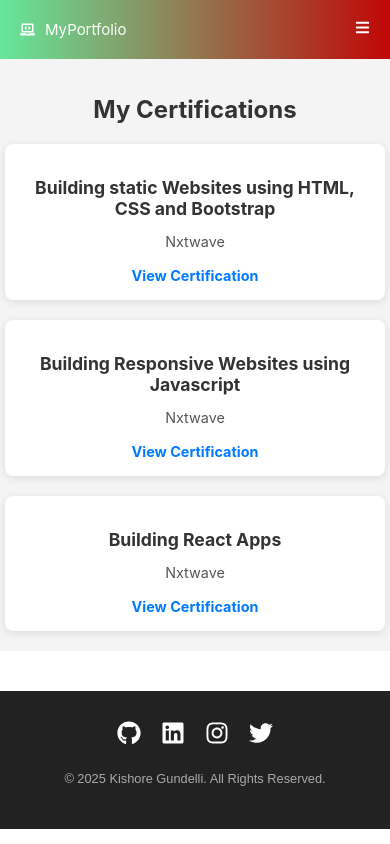
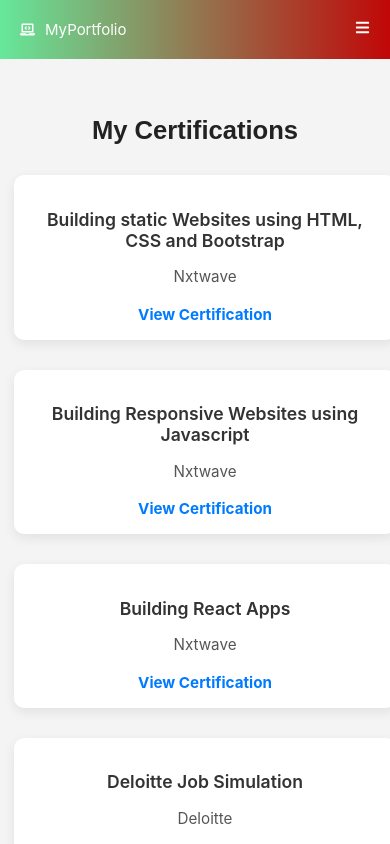
Before and after one commit to kishore771/tech-codes, a React (Create React App) app: page /Mycertifications in a window 390 px wide. Shown: the top 844 px of the page. Built offline with nearby package versions, Linux system fonts and the light colour scheme.

Commit message:
changes made in home page css and header color

```diff
--- a/src/components/Contact/index.css
+++ b/src/components/Contact/index.css
@@ -1,4 +1,12 @@
+/* Layout fix for sticky footer */
+.page-wrapper {
+  display: flex;
+  flex-direction: column;
+  min-height: 100vh;
+}
+
 .contact-container {
+  flex: 1;
   max-width: 600px;
   margin: 0 auto;
   padding: 20px;
--- a/src/components/Contact/index.js
+++ b/src/components/Contact/index.js
@@ -1,6 +1,6 @@
 import React, { useState } from 'react';
 import emailjs from 'emailjs-com';
-import './index.css'; // Make sure to import the CSS
+import './index.css';
 import Header from '../Header';
 import Footer from '../Footer';
 
@@ -10,7 +10,6 @@
     user_email: '',
     message: ''
   });
-
 
   const [submitted, setSubmitted] = useState(false);
 
@@ -24,40 +23,37 @@
   const handleSubmit = (e) => {
     e.preventDefault();
 
-    // Send form data to EmailJS
     emailjs
       .sendForm(
-        'service_i42m8a8', // Your EmailJS service ID
-        'template_1h9670v', // Your EmailJS template ID
-        e.target,           // Form reference
-        'kH8X9pBehleCBrno3'      // Your EmailJS user ID
+        'service_i42m8a8',
+        'template_1h9670v',
+        e.target,
+        'kH8X9pBehleCBrno3'
       )
       .then(
         (result) => {
           console.log('Message sent:', result.text);
           setSubmitted(true);
-            setFormData({
-              user_name: '',
-              user_email: '',
-              message: ''
-            });
+          setFormData({ user_name: '', user_email: '', message: '' });
           setTimeout(() => setSubmitted(false), 2000);
-          // Optionally handle success (show success message, reset form, etc.)
         },
         (error) => {
           console.log('Error sending message:', error.text);
-          // Optionally handle failure (show error message, etc.)
         }
       );
   };
 
   return (
-    <>
+    <div className="page-wrapper">
       <Header />
       <div className="contact-container">
         <h2>Contact Me</h2>
         <p>Feel free to reach out to me with any questions or opportunities.</p>
-        {submitted && <p className='success-message'>Thank you for your message. I'll get back to you soon.</p>}
+        {submitted && (
+          <p className="success-message">
+            Thank you for your message. I'll get back to you soon.
+          </p>
+        )}
         <form onSubmit={handleSubmit} className="contact-form">
           <div className="form-group">
             <label htmlFor="user_name">Name</label>
@@ -97,8 +93,8 @@
           <button type="submit" className="submit-btn">Send Message</button>
         </form>
       </div>
-    <Footer/>
-    </>
+      <Footer />
+    </div>
   );
 };
 
--- a/src/components/Footer/index.css
+++ b/src/components/Footer/index.css
@@ -1,10 +1,15 @@
 /* Footer Styling */
 .footer-container {
+  position: bottom;
+  bottom: 0;
+  width: 100%;
   background-color: #222222; /* Dark background */
   color: white;
-    padding: 30px 0;
+  padding: 20px 0;
   text-align: center;
   font-family: 'Poppins', sans-serif;
+  z-index: 100;
+  height: 80%;
 }
 
 .footer-content {
@@ -16,7 +21,8 @@
   display: flex;
   justify-content: center;
   gap: 20px;
-    margin-bottom: 20px;
+  margin-bottom: 10px;
+  flex-wrap: wrap;
 }
 
 .social-icon {
@@ -33,12 +39,13 @@
 .footer-text {
   font-size: 1rem;
   color: #aaaaaa;
-    margin-top: 10px;
+  margin-top: 5px;
 }
 
 .footer-text a {
   color: #4caf50;
   text-decoration: none;
+  font-size: 1rem;
 }
 
 .footer-text a:hover {
@@ -46,10 +53,6 @@
 }
 
 @media screen and (max-width: 768px) {
-    .social-icons {
-      flex-wrap: wrap;
-    }
-
   .social-icon {
     font-size: 1.5rem;
   }
@@ -61,11 +64,4 @@
   .footer-text a {
     font-size: 0.8rem;
   }
-
-    .footer-text a:hover {
-      font-size: 0.8rem;
 }
-
-
-
-}
--- a/src/components/MyCertifications/index.css
+++ b/src/components/MyCertifications/index.css
@@ -1,43 +1,63 @@
-/* General styling */
+/* Wrapper to ensure footer sticks to bottom */
+.page-wrapper {
+  display: flex;
+  flex-direction: column;
+  min-height: 100vh;
+}
+
 .certifications-container {
-    padding: 20px;
+  flex: 1;
+  padding: 40px 20px;
   background-color: #f4f4f4;
+  box-sizing: border-box;
 }
 
 .header-title {
   text-align: center;
   font-size: 2rem;
-    margin-bottom: 20px;
-    color: #333;
+  margin-bottom: 30px;
+  color: #222;
+  font-weight: 600;
+  font-family: 'Poppins', sans-serif;
 }
 
 .certifications-list {
   display: grid;
-    grid-template-columns: repeat(auto-fill, minmax(300px, 1fr));
-    gap: 20px;
+  grid-template-columns: repeat(auto-fill, minmax(280px, 1fr));
+  gap: 30px 20px; /* Gap between cards */
   justify-items: center;
 }
 
+/* Card Styling */
 .certification-card {
   background-color: #fff;
-    border-radius: 8px;
-    box-shadow: 0 2px 8px rgba(0, 0, 0, 0.1);
+  border-radius: 10px;
+  box-shadow: 0 4px 12px rgba(0, 0, 0, 0.08);
   padding: 20px;
   width: 100%;
   max-width: 350px;
+  margin-left: 20px;
   text-align: center;
+  transition: transform 0.3s ease, box-shadow 0.3s ease;
+}
+
+.certification-card:hover {
+  transform: translateY(-5px);
+  box-shadow: 0 6px 15px rgba(0, 0, 0, 0.1);
 }
 
 .card-title {
-    font-size: 1.2rem;
+  font-size: 1.25rem;
   color: #333;
   margin-bottom: 10px;
+  font-weight: 600;
 }
 
 .card-details {
   font-size: 1rem;
   color: #555;
   margin-bottom: 15px;
+  line-height: 1.5;
 }
 
 .card-link {
@@ -51,14 +71,14 @@
   text-decoration: underline;
 }
 
-  /* Mobile Styling */
+/* Mobile Responsive */
 @media (max-width: 600px) {
   .header-title {
-      font-size: 1.5rem;
+    font-size: 1.6rem;
   }
 
   .certification-card {
-      padding: 15px;
+    padding: 16px;
     max-width: 100%;
   }
 
@@ -66,11 +86,8 @@
     font-size: 1.1rem;
   }
 
-    .card-details {
-      font-size: 0.9rem;
-    }
-
+  .card-details,
   .card-link {
-      font-size: 0.9rem;
+    font-size: 0.95rem;
   }
 }
--- a/src/components/MyCertifications/index.js
+++ b/src/components/MyCertifications/index.js
@@ -1,7 +1,7 @@
 import React from "react";
 import Header from "../Header";
+import Footer from "../Footer";
 import "./index.css";
-import Footer from "../Footer";
 
 const MyCertifications = () => {
   const certifications = [
@@ -23,27 +23,39 @@
       organization: "Nxtwave",
       link: "https://drive.google.com/file/d/1dB_PeVHSvM2lMAwMcJHMc3mwB_TD4dTo/view?usp=drive_link",
     },
-    ]
-
+    {
+      id: 4,
+      name: "Deloitte Job Simulation",
+      organization: "Deloitte",
+      link: "https://drive.google.com/file/d/1siOpsXf0AjJtlxHqH0rukVHH0quCA9l7/view?usp=drive_link",
+    },
+  ];
 
   return (
-        <div>
+    <div className="page-wrapper">
       <Header />
-        <div className="certifications-container">
+      <main className="certifications-container">
         <h1 className="header-title">My Certifications</h1>
         <div className="certifications-list">
           {certifications.map((certification) => (
             <div key={certification.id} className="certification-card">
               <h3 className="card-title">{certification.name}</h3>
               <p className="card-details">{certification.organization}</p>
-                    <a href={certification.link} className="card-link">View Certification</a>
+              <a
+                href={certification.link}
+                className="card-link"
+                target="_blank"
+                rel="noopener noreferrer"
+              >
+                View Certification
+              </a>
             </div>
           ))}
         </div>
-        </div>
+      </main>
       <Footer />
     </div>
-    )
-    }
+  );
+};
 
 export default MyCertifications;
--- a/src/components/Project/index.css
+++ b/src/components/Project/index.css
@@ -31,6 +31,7 @@
     overflow: hidden;
     display: flex;
     flex-direction: column;
+    width: 100%;
   }
 
   .project-image {
--- a/src/components/Project/index.js
+++ b/src/components/Project/index.js
@@ -12,30 +12,6 @@
             technologies: "React.js",
             image: "https://i.postimg.cc/Hs80WXhx/DALL-E-2025-02-02-12-35-39-A-modern-and-stylish-logo-for-a-Movie-Blogger-web-application-The-de.webp",
             link: "https://movie-blogger.vercel.app/"
-        },
-        {
-            id: 2,
-            name: "Todo Application",
-            description: "This is an application where You can save your To-Do's",
-            technologies: "HTML, CSS,React.js",
-            image: "https://i.postimg.cc/W10sd13b/istockphoto-1746104990-612x612-1.jpg",
-            link: "https://todo-application-rose.vercel.app/"
-        },
-        {
-            id: 3,
-            name: "Project 1",
-            description: "This is a project I worked on",
-            technologies: "HTML, CSS, JavaScript, React.js",
-            image: "https://via.placeholder.com/150",
-            link: "https://www.google.com"
-        },
-        {
-            id: 4,
-            name: "Project 1",
-            description: "This is a project I worked on",
-            technologies: "HTML, CSS, JavaScript, React.js",
-            image: "https://via.placeholder.com/150",
-            link: "https://www.google.com"
         }
     ]
 
@@ -51,7 +27,7 @@
                 <div className="project-grid">
                     {myProjects.map((myProjects) =>
                     <div key={myProjects.id} className="project-card">
-                        <div className='project-image' style={{backgroundImage: `url(${myProjects.image})`}}></div>
+                        <div className="project-image" style={{backgroundImage: `url(${myProjects.image})`}}></div>
                         <div className="project-details">
                             <h3 className='project-title'>{myProjects.name}</h3>
                             <p className='project-desc'>{myProjects.description}</p>
```
Lines whose indentation alone changed are shown as unchanged.
